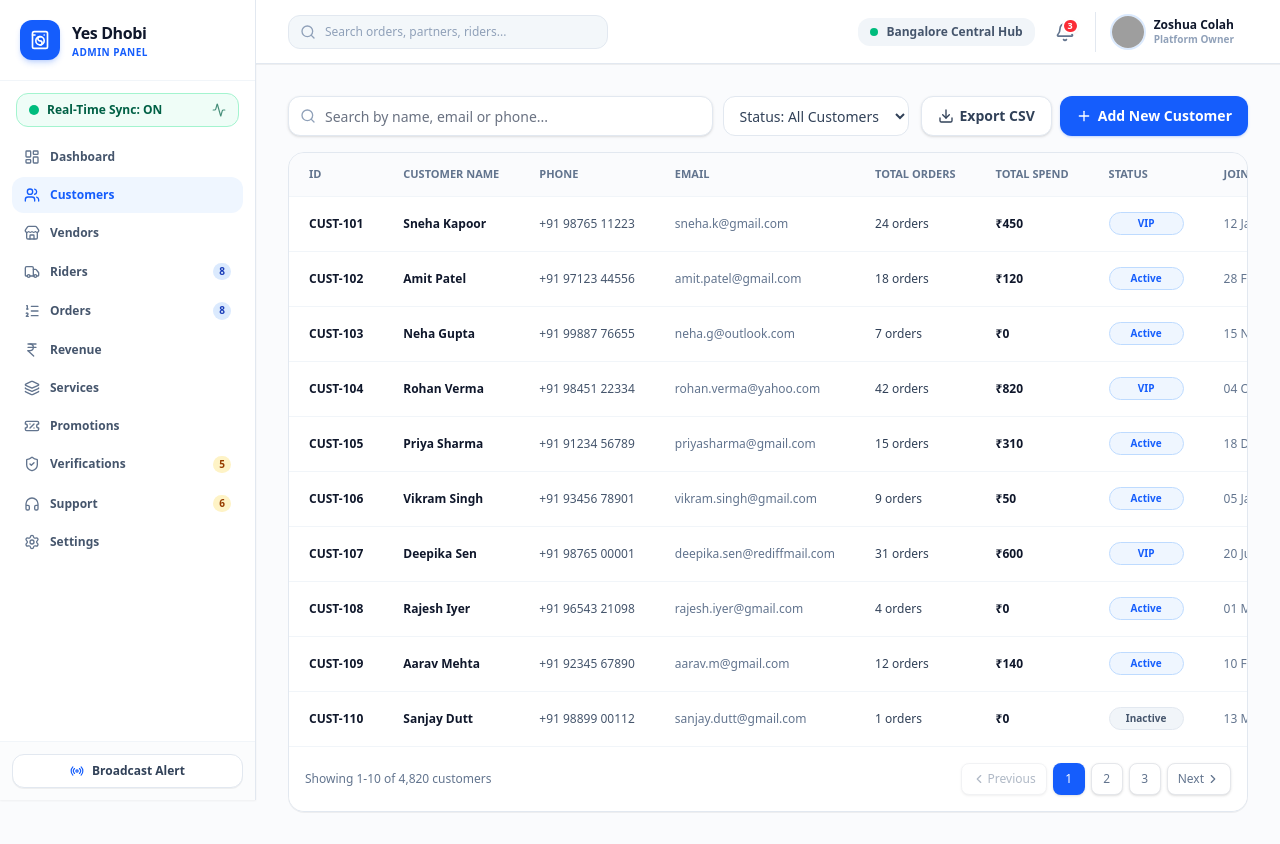
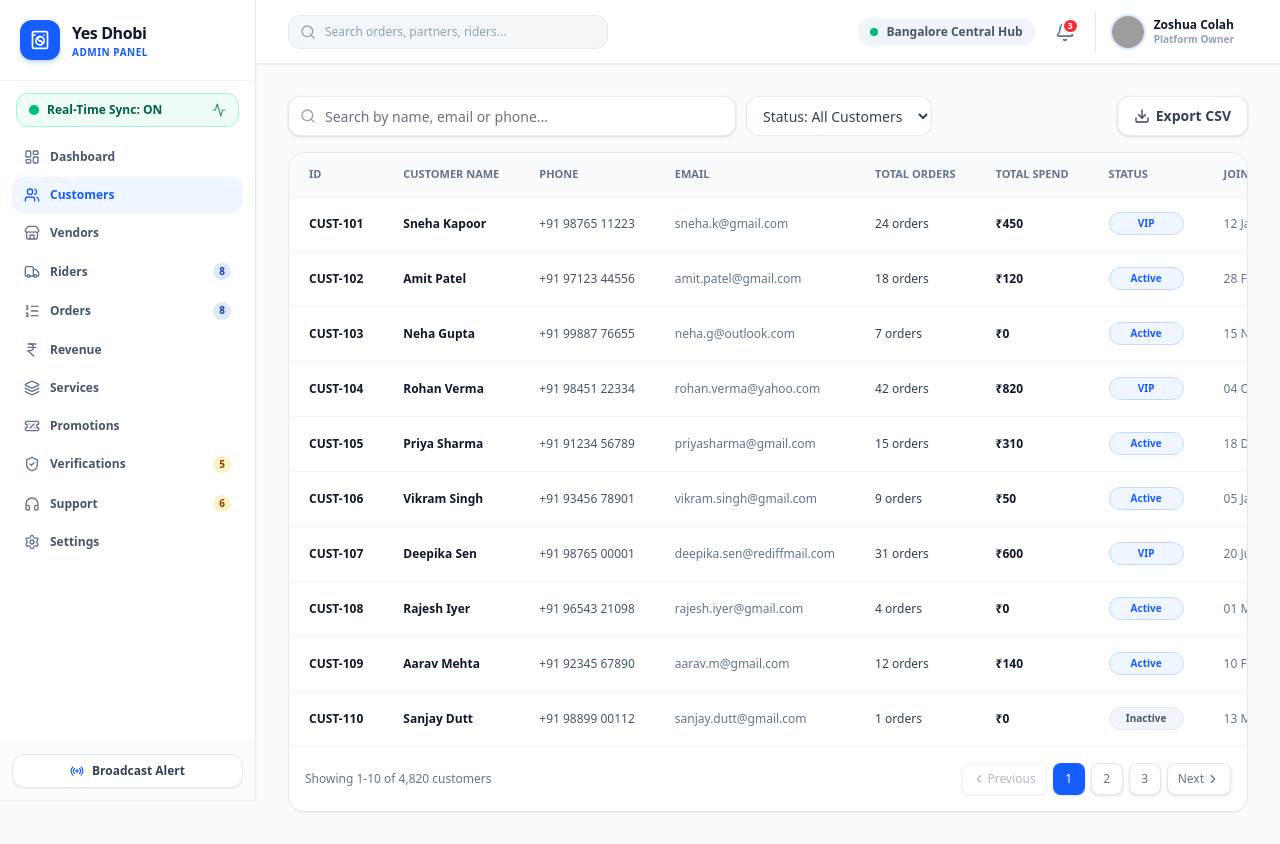
Before and after one commit to jagadeesh3344/Yes-dhobi-admin-panel, a React (Vite) app: page /customers in a window 1280 px wide. Built offline with nearby package versions, Linux system fonts and the light colour scheme; grey boxes are pictures that could not be loaded.

Commit message:
refactor: remove add customer button
Remove the "Add New Customer" button from the Customers page to restrict manual entry access.

```diff
--- a/src/pages/Customers.tsx
+++ b/src/pages/Customers.tsx
@@ -244,16 +244,6 @@ export default function Customers() {
             <Download className="h-4 w-4 mr-1.5" />
             Export CSV
           </Button>
-          <Button
-            onClick={() => {
-              setCustomerToEdit(null);
-              setIsModalOpen(true);
-            }}
-            className="h-10 text-xs sm:text-sm font-semibold rounded-xl bg-blue-600 hover:bg-blue-700 text-white cursor-pointer shadow-sm shadow-blue-600/20"
-          >
-            <Plus className="h-4 w-4 mr-1.5" />
-            Add New Customer
-          </Button>
         </div>
       </div>
 
```
